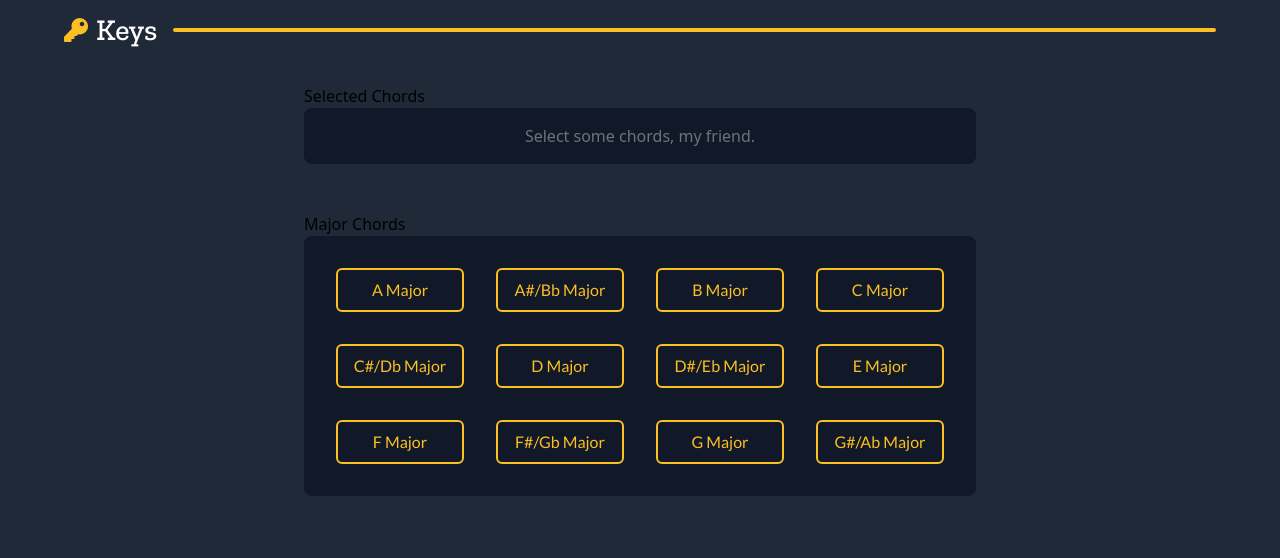
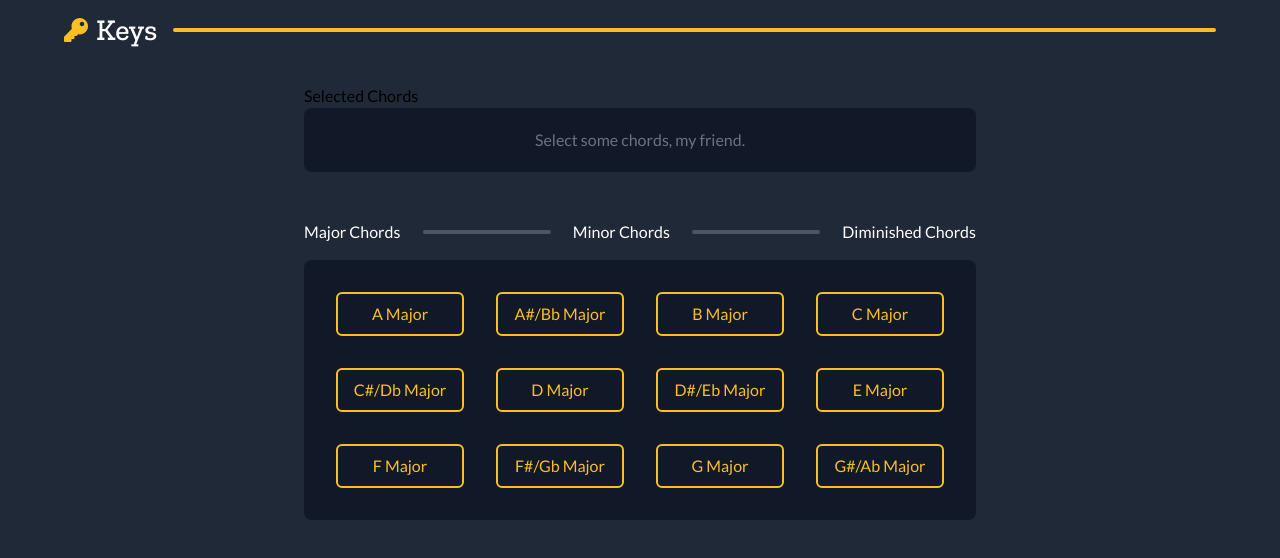
Before and after one commit to jacoberick/keys, a React (Create React App) app: page / in a window 1280 px wide. Shown: the top 558 px of the page. Built offline with nearby package versions, Linux system fonts and the light colour scheme.

Commit message:
removed functions/function code that sets active chord button styles, added renderChordGroup function

```diff
--- a/src/components/FindKey.js
+++ b/src/components/FindKey.js
@@ -9,6 +9,7 @@ const FindKey = () => {
   //state
   const [selectedChords, setSelectedChords] = useState([]);
   const [foundKeys, setFoundKeys] = useState([]);
+  const [selectedChordGrp, setSelectedChordGrp] = useState();
 
   const returnNada = () => null;
 
@@ -108,23 +109,9 @@ const FindKey = () => {
 
     if (selectIndex === -1) {
       setSelectedChords([...arrCopy, chordName]);
-      el.target.classList.remove("text-yellow-400");
-      el.target.classList.add("bg-yellow-400", "text-white", "cb-selector");
     } else {
       setSelectedChords(arrCopy.filter((x) => x !== chordName));
-      el.target.classList.remove("bg-yellow-400");
-      el.target.classList.add("text-yellow-400");
     }
-  };
-
-  //resets selected chords
-  const resetSelected = () => {
-    let chordButtons = document.querySelectorAll(".cb-selector");
-    for (const button of chordButtons) {
-      button.classList.remove("bg-yellow-400");
-      button.classList.add("text-yellow-400");
-    }
-    setSelectedChords([]);
   };
 
   //array that store chord button elements
@@ -150,6 +137,29 @@ const FindKey = () => {
     </p>
   ));
 
+  //switch case to determine which chord group to render
+  let renderChordGroup = () => {
+    switch (selectedChordGrp) {
+      case "Major Chords":
+        return buttonsCode[0];
+        break;
+      case "Minor Chords":
+        return buttonsCode[1];
+        break;
+      case "Diminished Chords":
+        return buttonsCode[2];
+        break;
+      default:
+        return buttonsCode[0];
+        break;
+    }
+  };
+
+  //updates selectedChordGroup state on click of chordSwap buttons
+  let setSelectedChordState = (el) => {
+    setSelectedChordGrp(el.target.innerHTML);
+  };
+
   return (
     <div
       id="findKeyContainer"
@@ -158,7 +168,7 @@ const FindKey = () => {
       {/* selected chords */}
       <section className={`${chordSection} w-full`}>
         <p className="">Selected Chords</p>
-        <div id="selectedChords" className={`${buttonsContainer}`}>
+        <div id="selectedChords" className={`${buttonsContainer} py-5`}>
           {selectedChords.length ? (
             selectedChordButtons
           ) : (
@@ -177,7 +187,7 @@ const FindKey = () => {
             Find Key
           </button>
           <button
-            onClick={resetSelected}
+            onClick={() => setSelectedChords([])}
             className={`${
               selectedChords.length
                 ? "border-gray-400 text-gray-400 border-2 rounded p-2 transition-all self-start mt-4"
@@ -191,9 +201,24 @@ const FindKey = () => {
 
       {/* chords for selection */}
       <section id="majorSection" className={chordSection}>
-        <p className="">Major Chords</p>
+        <div
+          id="chordSwapContainer"
+          className="flex justify-between items-center text-white mb-4"
+        >
+          <button id="chordSwapButton" onClick={setSelectedChordState}>
+            Major Chords
+          </button>
+          <hr className="border-2 w-32 rounded-3xl border-gray-600" />
+          <button id="chordSwapButton" onClick={setSelectedChordState}>
+            Minor Chords
+          </button>
+          <hr className="border-2 w-32 rounded-3xl border-gray-600" />
+          <button id="chordSwapButton" onClick={setSelectedChordState}>
+            Diminished Chords
+          </button>
+        </div>
         <div id="majorChordBank" className={buttonsContainer}>
-          {buttonsCode[0]}
+          {renderChordGroup()}
         </div>
       </section>
     </div>
--- a/src/index.css
+++ b/src/index.css
@@ -8,7 +8,8 @@
 
 /* base styles */
 @layer base {
-  button {
+  button,
+  p {
     @apply font-lato;
   }
 }
```
